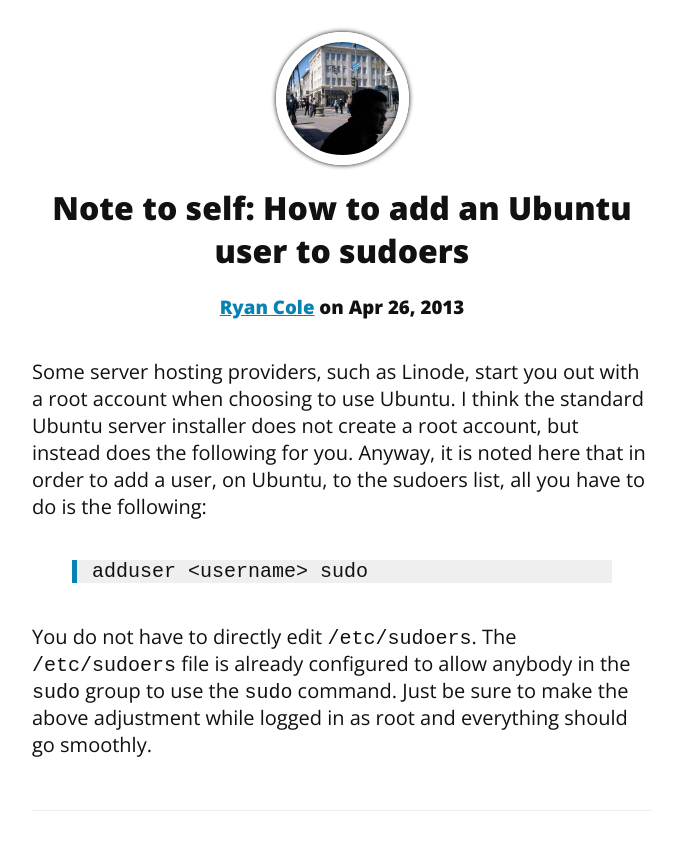
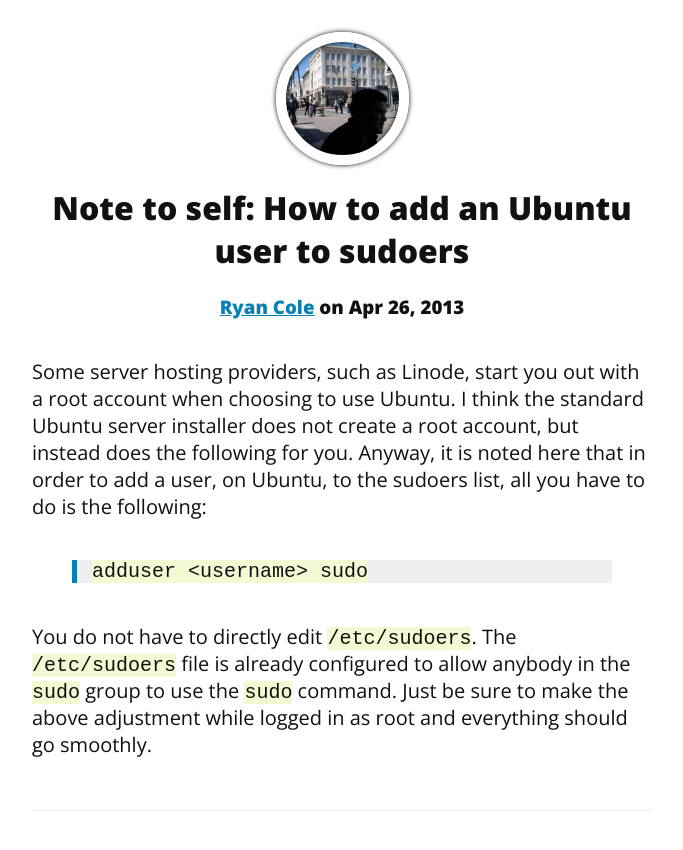
Before and after one commit to ryancole/ryancole.github.com, a Jekyll site: the page built from _posts/2013-04-26-ubuntu-add-user-sudoers.md, in a window 1280 px wide. Shown: the top 850 px of the page, without its empty margins (298-981 px from the left). Built offline with Jekyll 4.4.1, drawn with Linux system fonts in a browser that asks for light colours; comment, search, counter and statistics services are not loaded.

Commit message:
try this color

```diff
--- a/static/css/style.css
+++ b/static/css/style.css
@@ -3,6 +3,10 @@
 html {
   color: #111;
   font-family: 'Open Sans', sans-serif;
+}
+
+code {
+  background-color: #f3f9d2;
 }
 
 pre {
```
